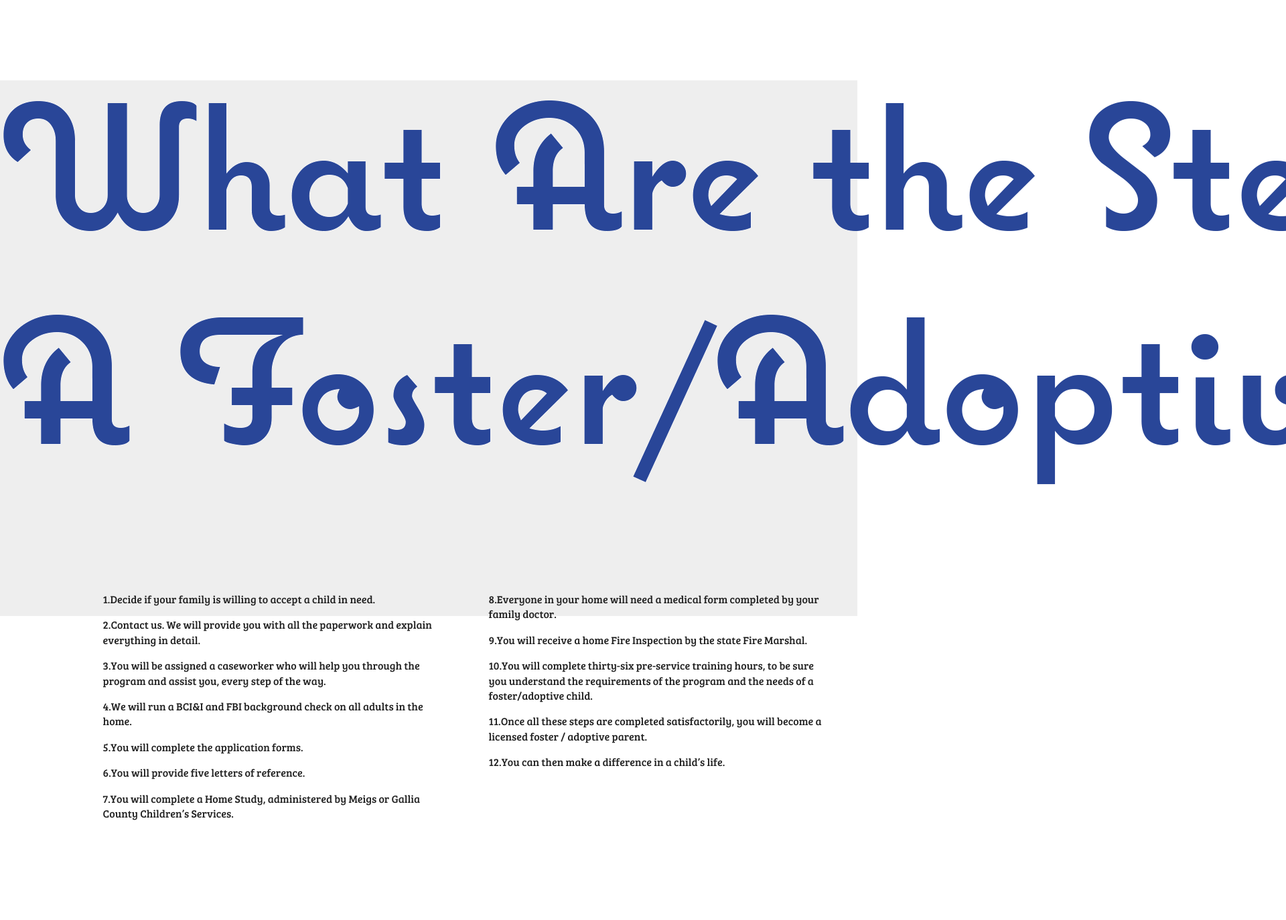
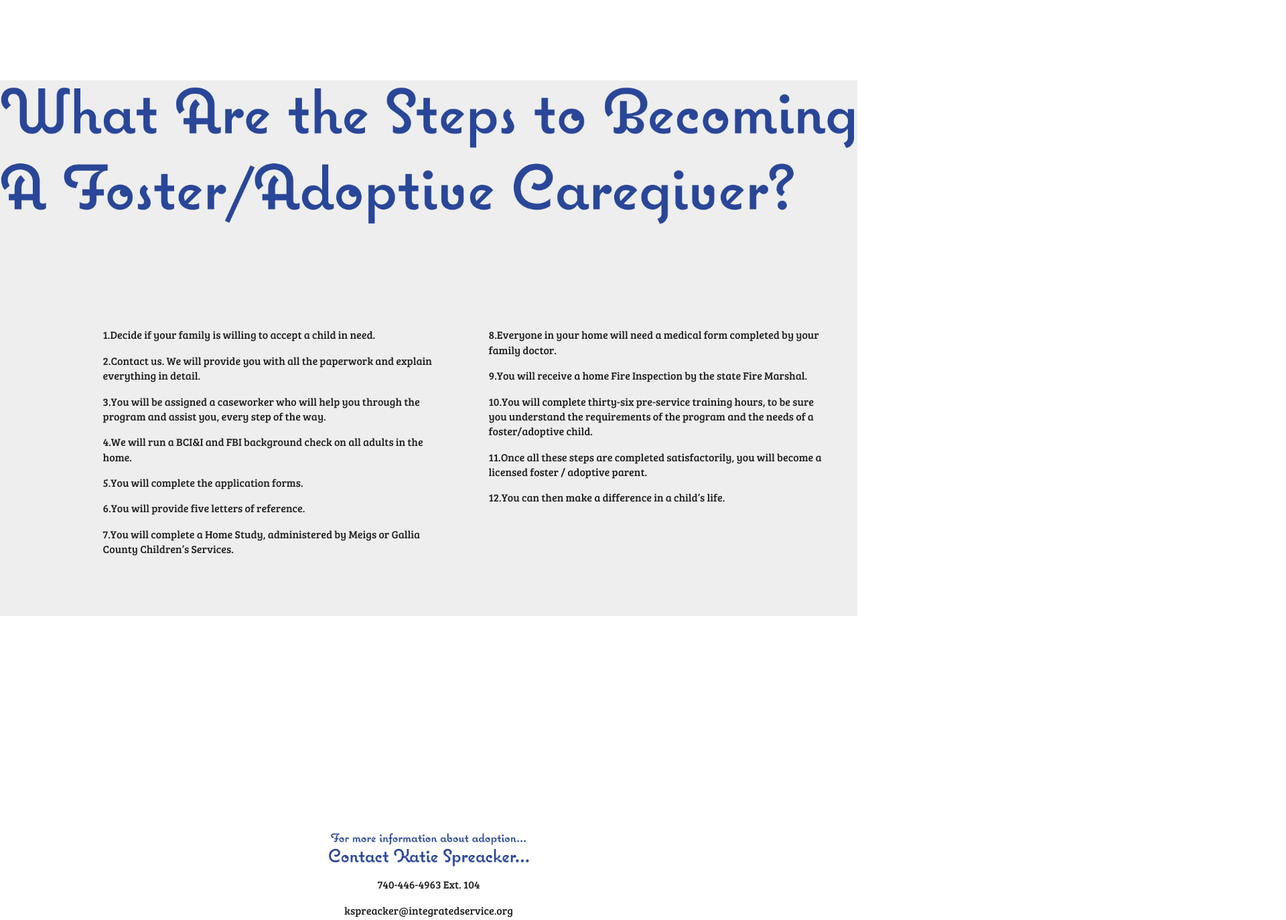
Before and after one commit to kspreacker/kspreacker.github.io, a plain HTML site: page index.html in a window 1280 px wide. Shown: the part 680-2054 px from the top of the page at 67% size, 1920 px wide, since content can reach past the window. Drawn offline with nearby package versions, Linux system fonts and the light colour scheme; a script that the page names is missing.

Commit message:
img width 100

```diff
--- a/index.html
+++ b/index.html
@@ -131,7 +131,7 @@
 	   	<section id="all">
 			<section id="about">
 				<div id="description">
-					<img alt="" src="img/banner.png">
+					<img style="width: 100%;" alt="" src="img/banner.png">
 					<p>Gallia County Children Services, Meigs Job/Family Services and Integrated Services have teamed up to recruit and train foster/adoptive parents. As part of this collaboration, persons interested in fostering/adoption, will have access to a recruitment and training professional, to walk them through the process.
 This will make the process easier and more user friendly. In addition, there are funds to help applicants pay for background checks and inspections, instead of assuming those costs themselves.</p>
 				</div>
@@ -142,7 +142,7 @@ This will make the process easier and more user friendly. In addition, there are
 			</section>
 
 			<section id="steps">
-				<img src="img/steps.png" alt="">
+				<img style="width: 100%;" src="img/steps.png" alt="">
 			<div class="steps">
 				<div id="steps_left">
 					<p> 1.Decide if your family is willing to accept a child in need.</p>
@@ -166,8 +166,8 @@ This will make the process easier and more user friendly. In addition, there are
 
 			<section id="contact">
 				<div id="yah">
-					<img src="img/adoption.png" alt="">
-					<img src="img/contact.png" alt="">
+					<img style="width: 100%;" src="img/adoption.png" alt="">
+					<img style="width: 100%;" src="img/contact.png" alt="">
 					<p>740-446-4963 Ext. 104</p>
 					<p>kspreacker@integratedservice.org</p>
 				</div>
```
